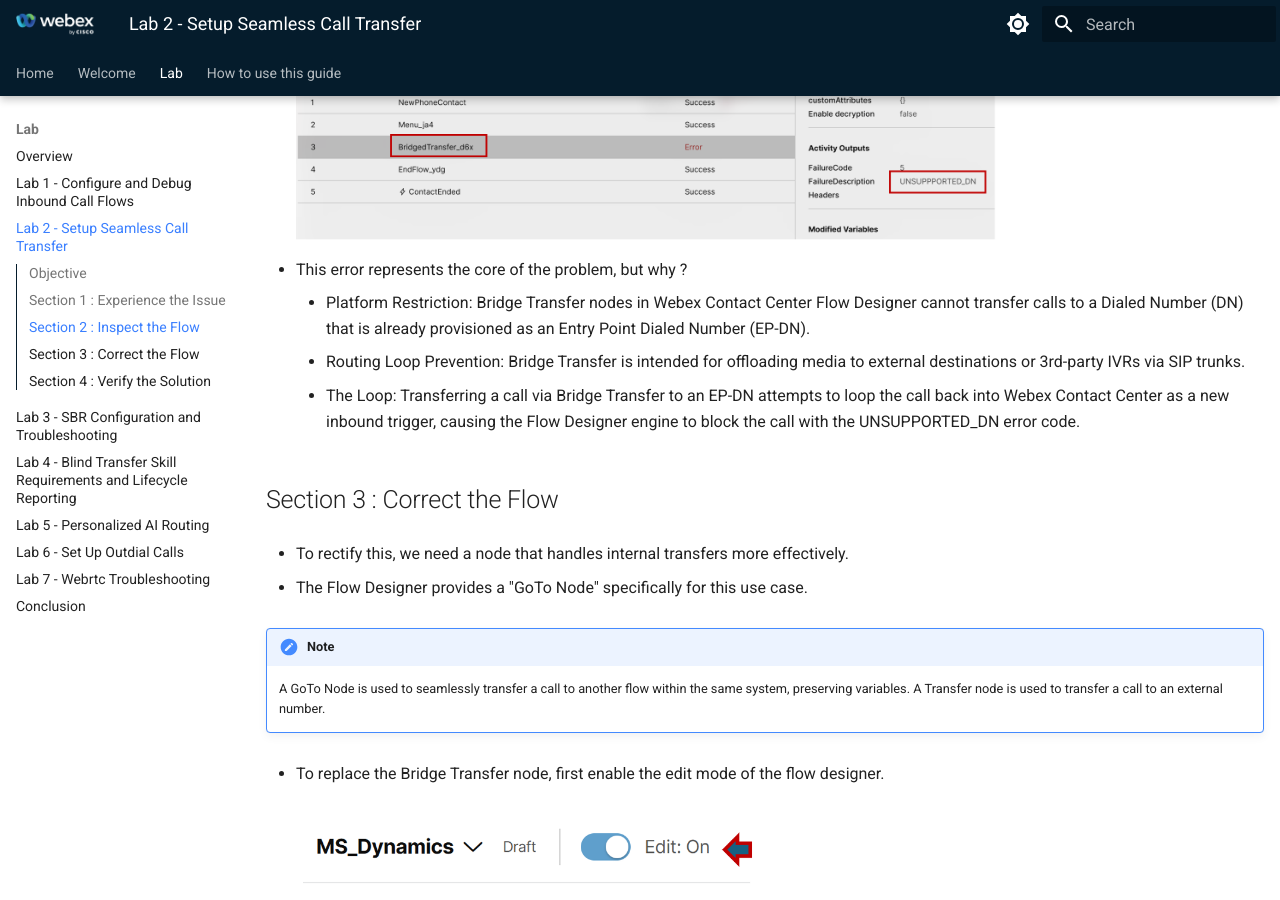
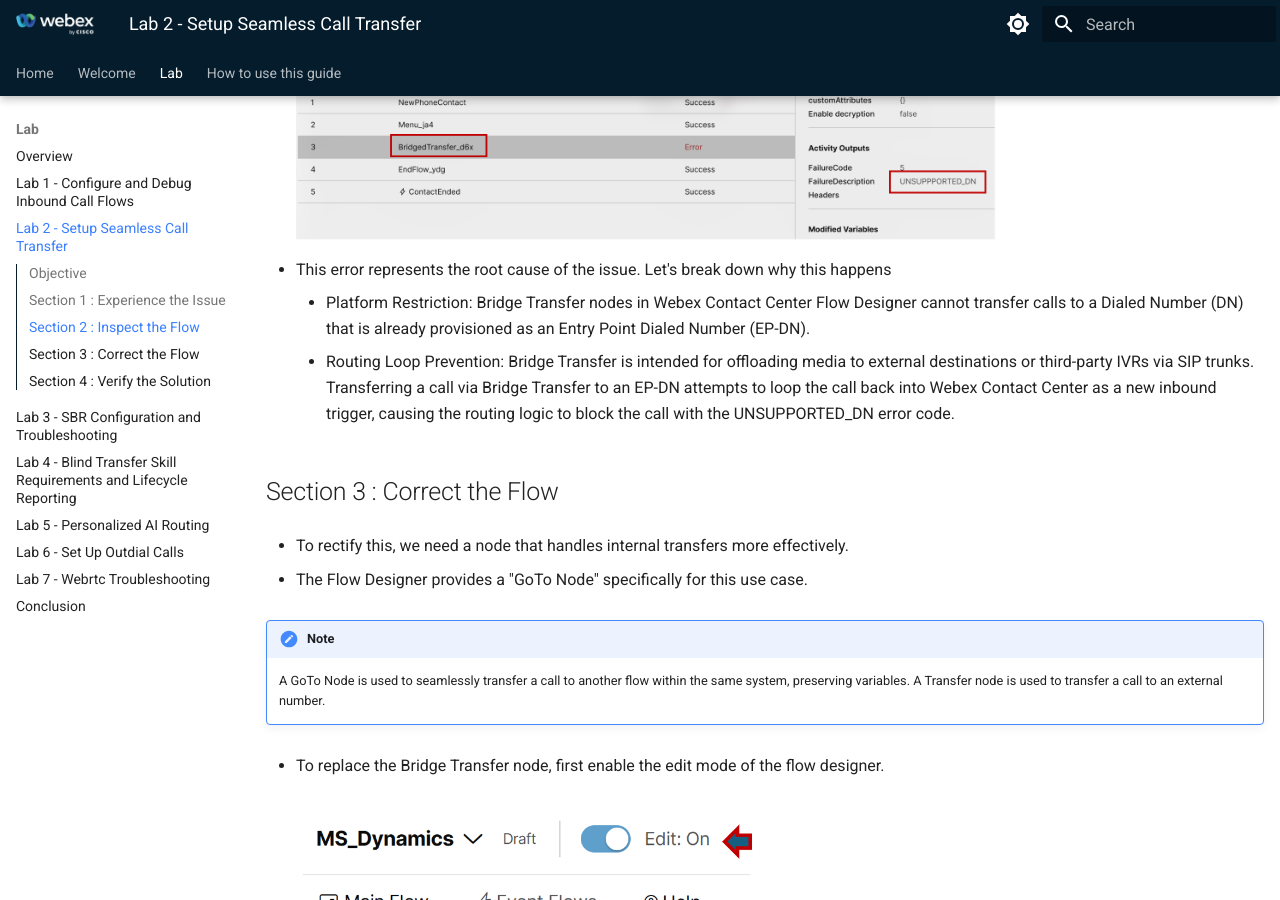
Before and after one commit to WebexCC-SA/LAB-21177, an MkDocs documentation site: the page built from docs/Excercise2.md, in a window 1280 px wide and 900 px high, scrolled down 2658 px. Built offline with MkDocs 1.6.1 and Material for MkDocs 9.7.7, drawn with Linux system fonts in a browser that asks for light colours.

Commit message:
Update Excercise2.md

```diff
--- a/docs/Excercise2.md
+++ b/docs/Excercise2.md
@@ -66,11 +66,11 @@
 
       ![Nav](./assets/2310_Excercise2_1_4_2.png){ width="700" }
 
-- This error represents the core of the problem, but why ?
+- This error represents the root cause of the issue. Let's break down why this happens
 
       - Platform Restriction: Bridge Transfer nodes in Webex Contact Center Flow Designer cannot transfer calls to a Dialed Number (DN) that is already provisioned as an Entry Point Dialed Number (EP-DN).
-      - Routing Loop Prevention: Bridge Transfer is intended for offloading media to external destinations or 3rd-party IVRs via SIP trunks.
-      - The Loop: Transferring a call via Bridge Transfer to an EP-DN attempts to loop the call back into Webex Contact Center as a new inbound trigger, causing the Flow Designer engine to block the call with the UNSUPPORTED_DN error code.
+      - Routing Loop Prevention: Bridge Transfer is intended for offloading media to external destinations or third-party IVRs via SIP trunks. Transferring a call via Bridge Transfer to an EP-DN attempts to loop the call back into Webex Contact Center as a new inbound trigger, causing the routing logic to block the call with the UNSUPPORTED_DN error code.
+
 
 ## Section 3 : Correct the Flow
 
```
